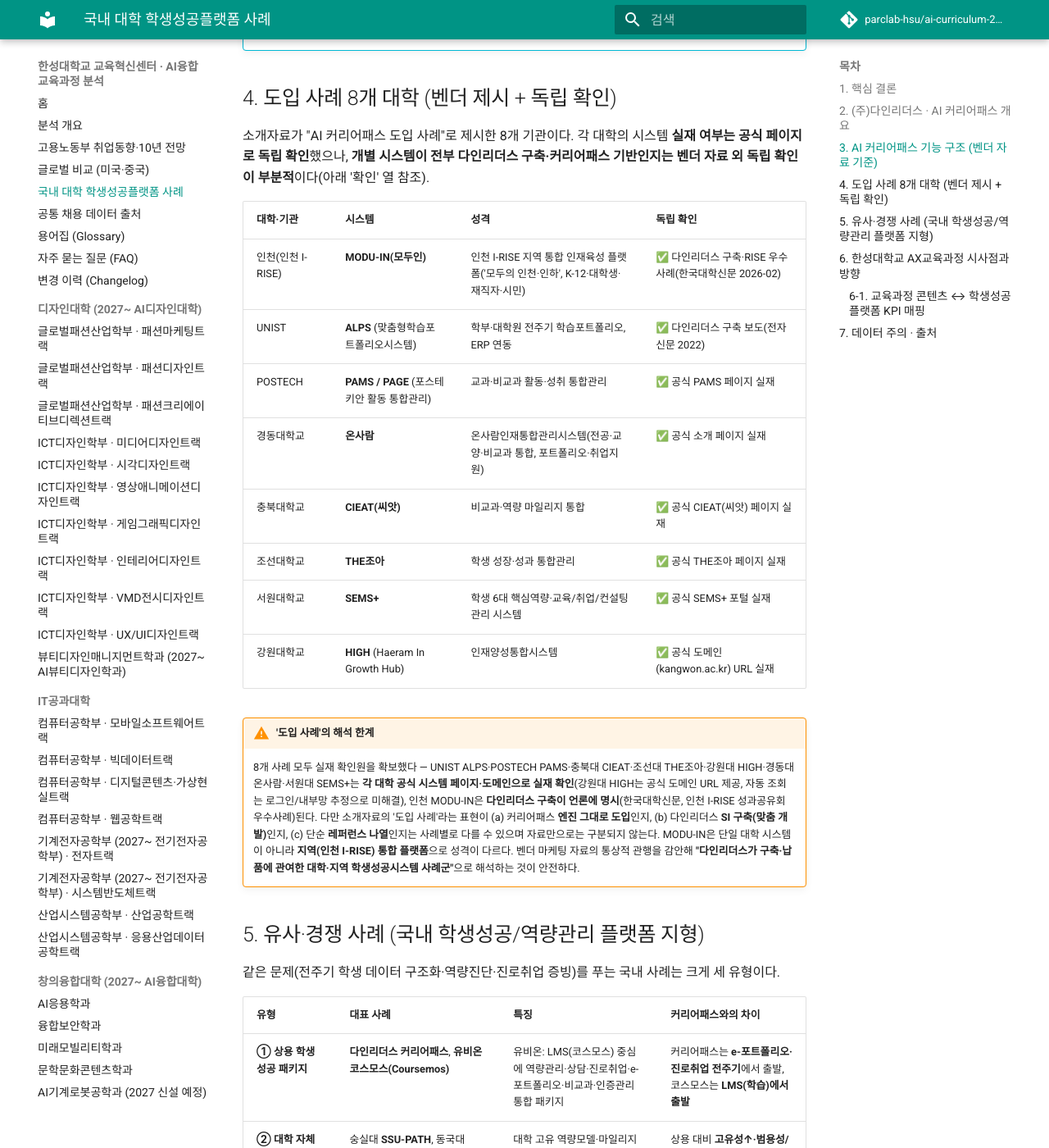
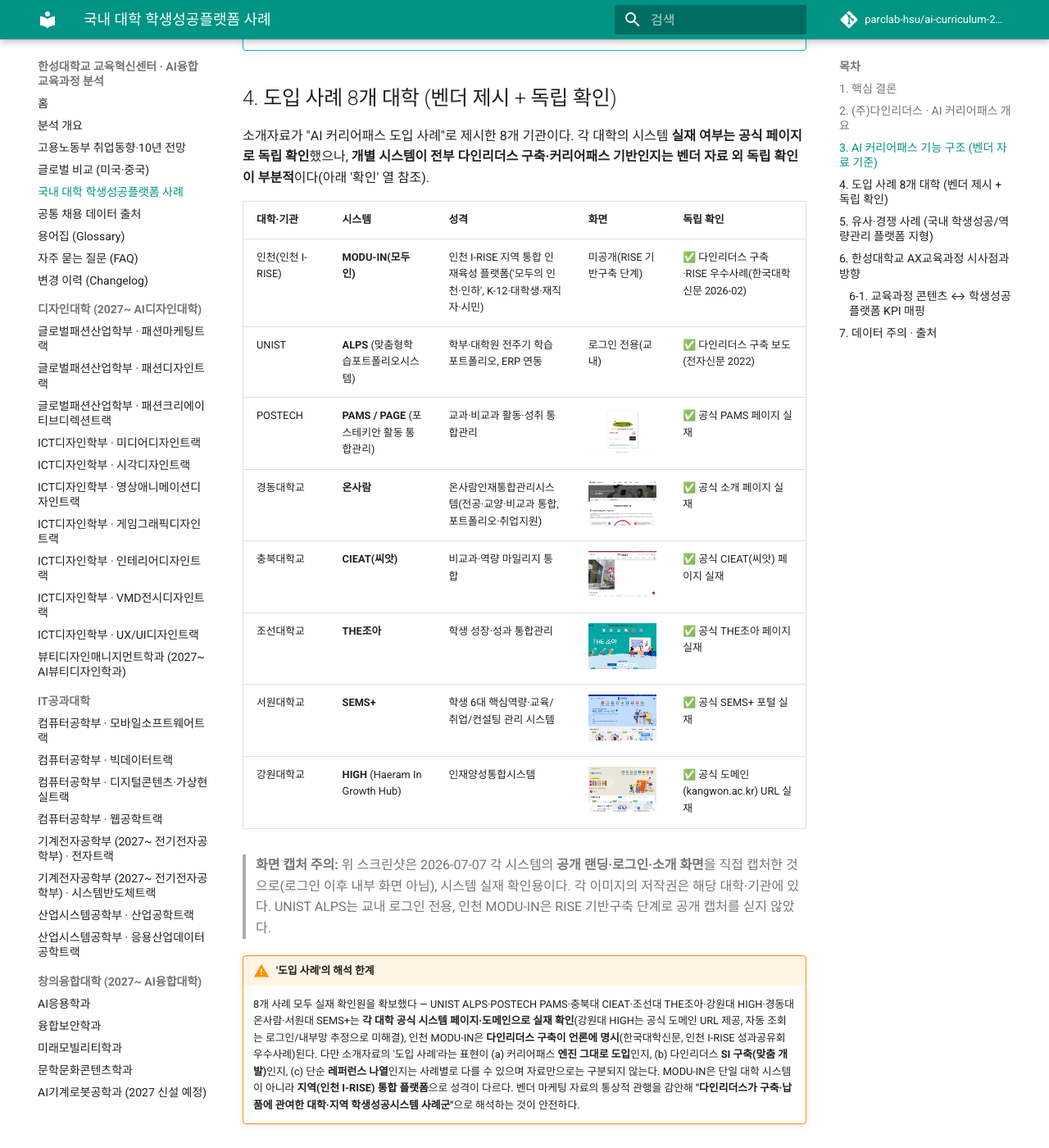
Before and after one commit to parclab-hsu/ai-curriculum-2026, an MkDocs documentation site: the page built from docs/domestic-university-cases.md, in a window 1280 px wide and 1400 px high, scrolled down 2417 px. Shown: the whole window at 82% size. Built offline with MkDocs 1.6.1 and Material for MkDocs 9.7.7, drawn with Linux system fonts in a browser that asks for light colours; comment, search, counter and statistics services are not loaded.

Commit message:
도입 사례 표에 시스템 화면 스크린샷 추가 (6곳 직접 캡처)
- docs/assets/cases/: CIEAT·THE조아·SEMS+·HIGH·온사람·PAMS 화면 캡처(640px)
- 4장 표에 화면 열 추가, 썸네일→원본 링크, 캡처 주의(저작권·확인일) 명시
- ALPS(로그인 전용)·MODU-IN(RISE 기반구축)은 미캡처 표기
- changelog 반영

Co-Authored-By: Claude Opus 4.8 (1M context) <noreply@anthropic.com>

```diff
--- a/docs/domestic-university-cases.md
+++ b/docs/domestic-university-cases.md
@@ -50,16 +50,18 @@
 
 소개자료가 "AI 커리어패스 도입 사례"로 제시한 8개 기관이다. 각 대학의 시스템 **실재 여부는 공식 페이지로 독립 확인**했으나, **개별 시스템이 전부 다인리더스 구축·커리어패스 기반인지는 벤더 자료 외 독립 확인이 부분적**이다(아래 '확인' 열 참조).
 
-| 대학·기관 | 시스템 | 성격 | 독립 확인 |
-|---|---|---|---|
-| 인천(인천 I-RISE) | **MODU-IN(모두인)** | 인천 I-RISE 지역 통합 인재육성 플랫폼('모두의 인천·인하', K-12·대학생·재직자·시민) | ✅ 다인리더스 구축·RISE 우수사례(한국대학신문 2026-02) |
-| UNIST | **ALPS** (맞춤형학습포트폴리오시스템) | 학부·대학원 전주기 학습포트폴리오, ERP 연동 | ✅ 다인리더스 구축 보도(전자신문 2022) |
-| POSTECH | **PAMS / PAGE** (포스테키안 활동 통합관리) | 교과·비교과 활동·성취 통합관리 | ✅ 공식 PAMS 페이지 실재 |
-| 경동대학교 | **온사람** | 온사람인재통합관리시스템(전공·교양·비교과 통합, 포트폴리오·취업지원) | ✅ 공식 소개 페이지 실재 |
-| 충북대학교 | **CIEAT(씨앗)** | 비교과·역량 마일리지 통합 | ✅ 공식 CIEAT(씨앗) 페이지 실재 |
-| 조선대학교 | **THE조아** | 학생 성장·성과 통합관리 | ✅ 공식 THE조아 페이지 실재 |
-| 서원대학교 | **SEMS+** | 학생 6대 핵심역량·교육/취업/컨설팅 관리 시스템 | ✅ 공식 SEMS+ 포털 실재 |
-| 강원대학교 | **HIGH** (Haeram In Growth Hub) | 인재양성통합시스템 | ✅ 공식 도메인(kangwon.ac.kr) URL 실재 |
+| 대학·기관 | 시스템 | 성격 | 화면 | 독립 확인 |
+|---|---|---|---|---|
+| 인천(인천 I-RISE) | **MODU-IN(모두인)** | 인천 I-RISE 지역 통합 인재육성 플랫폼('모두의 인천·인하', K-12·대학생·재직자·시민) | 미공개(RISE 기반구축 단계) | ✅ 다인리더스 구축·RISE 우수사례(한국대학신문 2026-02) |
+| UNIST | **ALPS** (맞춤형학습포트폴리오시스템) | 학부·대학원 전주기 학습포트폴리오, ERP 연동 | 로그인 전용(교내) | ✅ 다인리더스 구축 보도(전자신문 2022) |
+| POSTECH | **PAMS / PAGE** (포스테키안 활동 통합관리) | 교과·비교과 활동·성취 통합관리 | [![POSTECH PAMS 로그인 화면](assets/cases/pams.png){width="150"}](assets/cases/pams.png) | ✅ 공식 PAMS 페이지 실재 |
+| 경동대학교 | **온사람** | 온사람인재통합관리시스템(전공·교양·비교과 통합, 포트폴리오·취업지원) | [![경동대 온사람 소개 화면](assets/cases/onsaram.png){width="150"}](assets/cases/onsaram.png) | ✅ 공식 소개 페이지 실재 |
+| 충북대학교 | **CIEAT(씨앗)** | 비교과·역량 마일리지 통합 | [![충북대 CIEAT 화면](assets/cases/cieat.png){width="150"}](assets/cases/cieat.png) | ✅ 공식 CIEAT(씨앗) 페이지 실재 |
+| 조선대학교 | **THE조아** | 학생 성장·성과 통합관리 | [![조선대 THE조아 화면](assets/cases/thechoa.png){width="150"}](assets/cases/thechoa.png) | ✅ 공식 THE조아 페이지 실재 |
+| 서원대학교 | **SEMS+** | 학생 6대 핵심역량·교육/취업/컨설팅 관리 시스템 | [![서원대 SEMS+ 화면](assets/cases/semsplus.png){width="150"}](assets/cases/semsplus.png) | ✅ 공식 SEMS+ 포털 실재 |
+| 강원대학교 | **HIGH** (Haeram In Growth Hub) | 인재양성통합시스템 | [![강원대 HIGH 화면](assets/cases/high.png){width="150"}](assets/cases/high.png) | ✅ 공식 도메인(kangwon.ac.kr) URL 실재 |
+
+> **화면 캡처 주의:** 위 스크린샷은 2026-07-07 각 시스템의 **공개 랜딩·로그인·소개 화면**을 직접 캡처한 것으로(로그인 이후 내부 화면 아님), 시스템 실재 확인용이다. 각 이미지의 저작권은 해당 대학·기관에 있다. UNIST ALPS는 교내 로그인 전용, 인천 MODU-IN은 RISE 기반구축 단계로 공개 캡처를 싣지 않았다.
 
 !!! warning "'도입 사례'의 해석 한계"
     8개 사례 모두 실재 확인원을 확보했다 — UNIST ALPS·POSTECH PAMS·충북대 CIEAT·조선대 THE조아·강원대 HIGH·경동대 온사람·서원대 SEMS+는 **각 대학 공식 시스템 페이지·도메인으로 실재 확인**(강원대 HIGH는 공식 도메인 URL 제공, 자동 조회는 로그인/내부망 추정으로 미해결), 인천 MODU-IN은 **다인리더스 구축이 언론에 명시**(한국대학신문, 인천 I-RISE 성과공유회 우수사례)된다. 다만 소개자료의 '도입 사례'라는 표현이 (a) 커리어패스 **엔진 그대로 도입**인지, (b) 다인리더스 **SI 구축(맞춤 개발)**인지, (c) 단순 **레퍼런스 나열**인지는 사례별로 다를 수 있으며 자료만으로는 구분되지 않는다. MODU-IN은 단일 대학 시스템이 아니라 **지역(인천 I-RISE) 통합 플랫폼**으로 성격이 다르다. 벤더 마케팅 자료의 통상적 관행을 감안해 **"다인리더스가 구축·납품에 관여한 대학·지역 학생성공시스템 사례군"**으로 해석하는 것이 안전하다.
```
Also changed, not shown: docs/changelog.md (+1 -0 lines), docs/assets/cases/cieat.png (added), docs/assets/cases/high.png (added), docs/assets/cases/onsaram.png (added), docs/assets/cases/pams.png (added), docs/assets/cases/semsplus.png (added), docs/assets/cases/thechoa.png (added).
